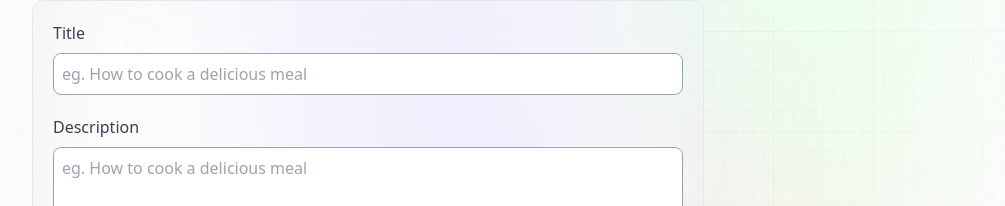
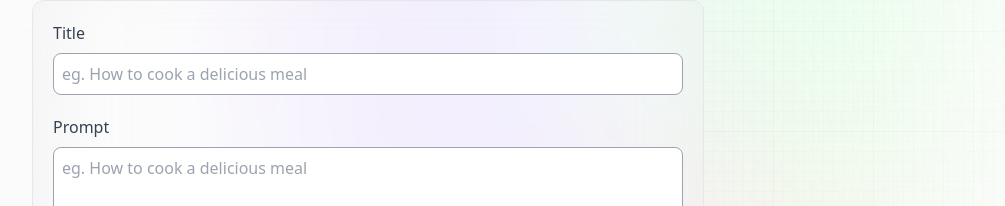
Before and after one commit to ashishxcode/promptify, a Next.js app: page /create-post in a window 1280 px wide. Shown: the part 274-480 px from the top of the page, without its empty margins (32-1037 px from the left). Built offline with nearby package versions, Linux system fonts and the light colour scheme; no server answers.

Commit message:
FIX : typos and createPost method

```diff
--- a/app/create-post/page.jsx
+++ b/app/create-post/page.jsx
@@ -3,7 +3,6 @@ import React, { useState } from "react";
 import { useSession } from "next-auth/react";
 import { useRouter } from "next/navigation";
 import Form from "@components/Form";
-import { Router } from "next/router";
 
 const CreatePost = () => {
   const [post, setPost] = useState({
@@ -14,14 +13,14 @@ const CreatePost = () => {
   const [submitting, setSubmitting] = useState(false);
   const { data: session } = useSession();
 
+  const router = useRouter();
+
   const createPost = async (e) => {
     e.preventDefault();
     try {
+      setSubmitting(true);
       const response = await fetch("/api/posts/create", {
         method: "POST",
-        headers: {
-          "Content-Type": "application/json",
-        },
         body: JSON.stringify({
           title: post.title,
           prompt: post.prompt,
@@ -31,7 +30,7 @@ const CreatePost = () => {
       });
 
       if (response.ok) {
-        Router.push("/");
+        router.push("/");
       }
     } catch (error) {
       console.log("CREATE POST ERROR", error);
--- a/components/Form.jsx
+++ b/components/Form.jsx
@@ -30,22 +30,22 @@ const Form = ({ type, post, setPost, submitting, handleSubmit }) => {
           />
         </div>
         <div>
-          <label htmlFor="description" className="mb-2 inline-block">
-            <span className="text-base text-gray-700">Description</span>
+          <label htmlFor="prompt" className="mb-2 inline-block">
+            <span className="text-base text-gray-700">Prompt</span>
           </label>
           <textarea
             className="w-full rounded-lg p-2 border border-gray-400 focus:outline-none focus:ring-2 focus
             :ring-blue-300"
             type="text"
-            name="description"
+            name="prompt"
             placeholder="eg. How to cook a delicious meal"
-            value={post.description}
-            onChange={(e) => setPost({ ...post, description: e.target.value })}
+            value={post.prompt}
+            onChange={(e) => setPost({ ...post, prompt: e.target.value })}
             rows={6}
           />
         </div>
         <div>
-          <label htmlFor="tags" className="mb-2 inline-block">
+          <label htmlFor="tag" className="mb-2 inline-block">
             <span className="text-base text-gray-700">
               Tag &nbsp;
               <span className="font-normal">
@@ -56,10 +56,10 @@ const Form = ({ type, post, setPost, submitting, handleSubmit }) => {
           <input
             className="w-full rounded-lg p-2 border border-gray-400 focus:outline-none focus:ring-2 focus:ring-blue-300"
             type="text"
-            name="tags"
+            name="tag"
             placeholder="eg. #programming"
-            value={post.tags}
-            onChange={(e) => setPost({ ...post, tags: e.target.value })}
+            value={post.tag}
+            onChange={(e) => setPost({ ...post, tag: e.target.value })}
           />
         </div>
         <div className="flex-end mx-3 mb-5 gap-4">
```
